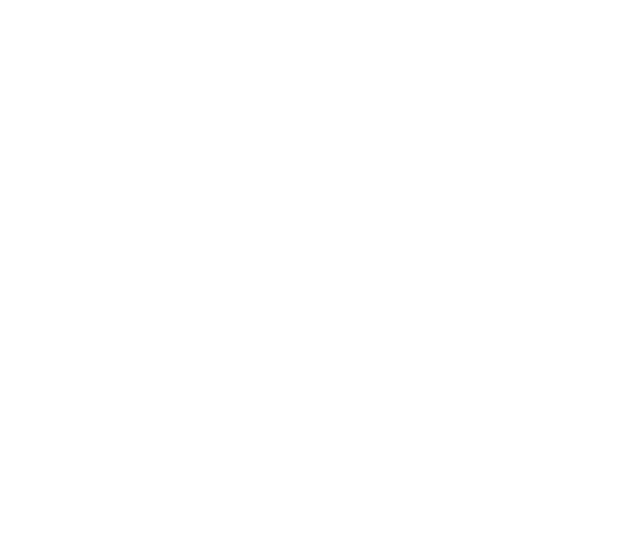
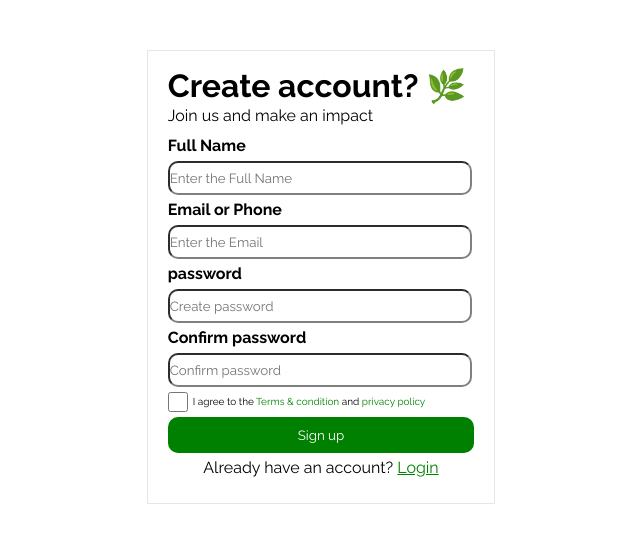
Before and after one commit to vigneshuvn-21ITL133/frontend_sharebite, a React (Vite) app: page /signup in a window 1280 px wide. Before the commit this address had no page. Shown: the top 542 px of the page, without its empty margins (319-959 px from the left). Built offline with nearby package versions, Linux system fonts and the light colour scheme.

Commit message:
update the code

```diff
--- a/package.json
+++ b/package.json
@@ -13,8 +13,7 @@
     "react": "^19.2.6",
     "react-dom": "^19.2.6",
     "react-email": "^6.5.0",
-    "react-router-dom": "^7.16.0",
-    "resend": "^6.12.4"
+    "react-router-dom": "^7.16.0"
   },
   "devDependencies": {
     "@eslint/js": "^10.0.1",
--- a/src/App.jsx
+++ b/src/App.jsx
@@ -1,16 +1,17 @@
-import { BrowserRouter, Routes,Route } from "react-router-dom";
+import { BrowserRouter, Route, Routes} from "react-router-dom";
 import Navbar from "./components/Navbar";
-// import Login from './components/Login'
-// import Signup from "./components/Signup";
+import Login from './components/Login'
+import Signup from "./components/Signup";
+
+
 export default function App() {
   return (
-    <BrowserRouter>
+      <BrowserRouter>
       <Routes>
-        <Route path="/" element={<Navbar />} />
-        {/* <Route path="/login" element={<Login/>}/>
-        <Route path="/signup" element={<Signup/>}/> */}
+        <Route path="/" element={<Navbar/>}/>
+        <Route path="/login" element={<Login/>}/>
+        <Route path="/signup" element={<Signup/>}/>
       </Routes>
-    </BrowserRouter>
-
+      </BrowserRouter>
   );
 }
--- a/src/components/Login.jsx
+++ b/src/components/Login.jsx
@@ -4,7 +4,6 @@
 export default function Login() {
   return (
     <div>
-        <Link to="/login"></Link>
       <div className="login-container">
         <h1>Welcome Back! 👋</h1>
         <p>Login to continue</p>
@@ -18,13 +17,13 @@
             <input type="password" placeholder="Enter the password" required /><br />
           </div>
           <div className="Forgetpassword">
-            <a href="Forget.html">Forget password?</a><br /><br />
+            <Link to="/forget">Forget password?</Link><br /><br />
           </div>
           <div>
-            <button type="submit" className="login-btn">Log in</button>
+            <button type="submit" className="login-button">Log in</button>
           </div>
           <div>
-            <span>Don't have account? <Link to="/signup">signup</Link></span>
+            <span>Don't have account? <Link className="signuplink" to="/signup">signup</Link></span>
           </div>
         </form>
       </div>
--- a/src/components/Navbar.jsx
+++ b/src/components/Navbar.jsx
@@ -1,13 +1,13 @@
+import '../styles/Navbar.css'
 import Logo from "../assets/logo.png";
 import { Link } from "react-router-dom";
 
 export default function Navbar() {
   return (
-    <div className="navbar">
+    <div className="navbar-container">
       <div className="logo-container">
         <img src={Logo} alt="logo" />
       </div>
-
       <nav className="nav-menu">
         <Link className="navlink" to="/">Home</Link>
         <Link className="navlink" to="/donation">Donations</Link>
@@ -17,8 +17,7 @@
         <Link className="navlink" to="/aboutus">About us</Link>
         <Link className="navlink" to="/contact">Contact</Link>
       </nav>
-
-      <nav className="login-container">
+      <nav className="button-container">
         <Link className="login-btn" to="/login">Log in</Link>
         <Link className="signup-btn" to="/signup">Sign up</Link>
       </nav>
--- a/src/components/Signup.jsx
+++ b/src/components/Signup.jsx
@@ -1,10 +1,10 @@
 import '../styles/Signup.css'
-
+import { Link } from 'react-router-dom'
 
 export default function Signup() {
     return (
         <div>
-            <div className="login-container">
+            <div className="signup-container">
                 <h1>Create account? 🌿</h1>
                 <p>Join us and make an impact</p>
                 <form>
@@ -38,10 +38,10 @@
                         <br />
                     </div>
                     <div>
-                        <button className="signup-btn" type="submit">Sign up</button>
+                        <button className="signup-button" type="submit">Sign up</button>
                     </div>
-                    <div className="login-content">
-                        <span>Already have an account? <a href="Login.html">Login</a></span>
+                    <div className="login-navigation-content">
+                        <span>Already have an account? <Link to="/login">Login</Link></span>
                     </div>
                 </form>
             </div>
--- a/src/index.css
+++ b/src/index.css
@@ -1,4 +1,6 @@
 @import url('https://fonts.googleapis.com/css2?family=Raleway:ital,wght@0,100..900;1,100..900&display=swap');
 *{
  font-family: "Raleway", sans-serif;
+ margin: 0;
+ padding: 0;
 }
--- a/src/styles/Login.css
+++ b/src/styles/Login.css
@@ -30,7 +30,7 @@
    color: green;
 }
 
-.login-btn{
+.login-button{
     padding-right: 130px;
     padding-left: 130px;
     padding-top: 10px;
@@ -41,6 +41,6 @@
     border: none;
 }
 
-a{
+.signuplink{
     color: green;
 }
--- a/src/styles/Navbar.css
+++ b/src/styles/Navbar.css
@@ -0,0 +1,54 @@
+.navbar-container{
+    display: flex;
+    height: 120px;
+    align-items: center;
+    gap: 50px;
+    border-bottom: 2px solid green;
+}
+
+.logo-container img{
+   width: 180px;
+   height: 250px;
+}
+
+.nav-menu{
+    display: flex;
+    gap: 15px;
+}
+
+
+.navlink{
+    text-decoration: none;
+    color: grey;
+    font-size: 20px;
+    font-weight: 500;
+}
+
+.navlink:hover{
+    color: black;
+    text-decoration:underline;
+}
+
+.button-container{
+    display: flex;
+    padding-left: 8%;
+    gap: 20px;
+}
+
+.login-btn{
+    text-decoration: none;
+    color: green;
+    padding: 10px 20px;
+    font-weight: bold;
+    border: 1px solid greenyellow;
+    border-radius: 15px;
+}
+
+.signup-btn{
+    text-decoration: none;
+    color: white;
+    padding: 10px 20px;
+    font-weight: bold;
+    background-color: green;
+    border-radius: 15px;
+}
--- a/src/styles/Signup.css
+++ b/src/styles/Signup.css
@@ -1,8 +1,8 @@
 
-.login-container{
+.signup-container{
     margin-top: 50px;
     justify-self: center;
-      line-height: 30px;
+    line-height: 30px;
     border: 1px solid rgb(232, 229, 229);
     width: auto;
     height: auto;
@@ -32,7 +32,7 @@
    color: green;
 }
 
-.signup-btn{
+.signup-button{
     padding-right: 130px;
     padding-left: 130px;
     padding-top: 10px;
@@ -62,10 +62,10 @@
     height: 30px;
 }
 
-.login-content{
+.login-navigation-content{
   text-align: center;
 }
 
-.login-content a{
+.login-navigation-content a{
   color: green;
 }
```
Also changed, not shown: 1 other file (tests, documents, lock files or other folders).
